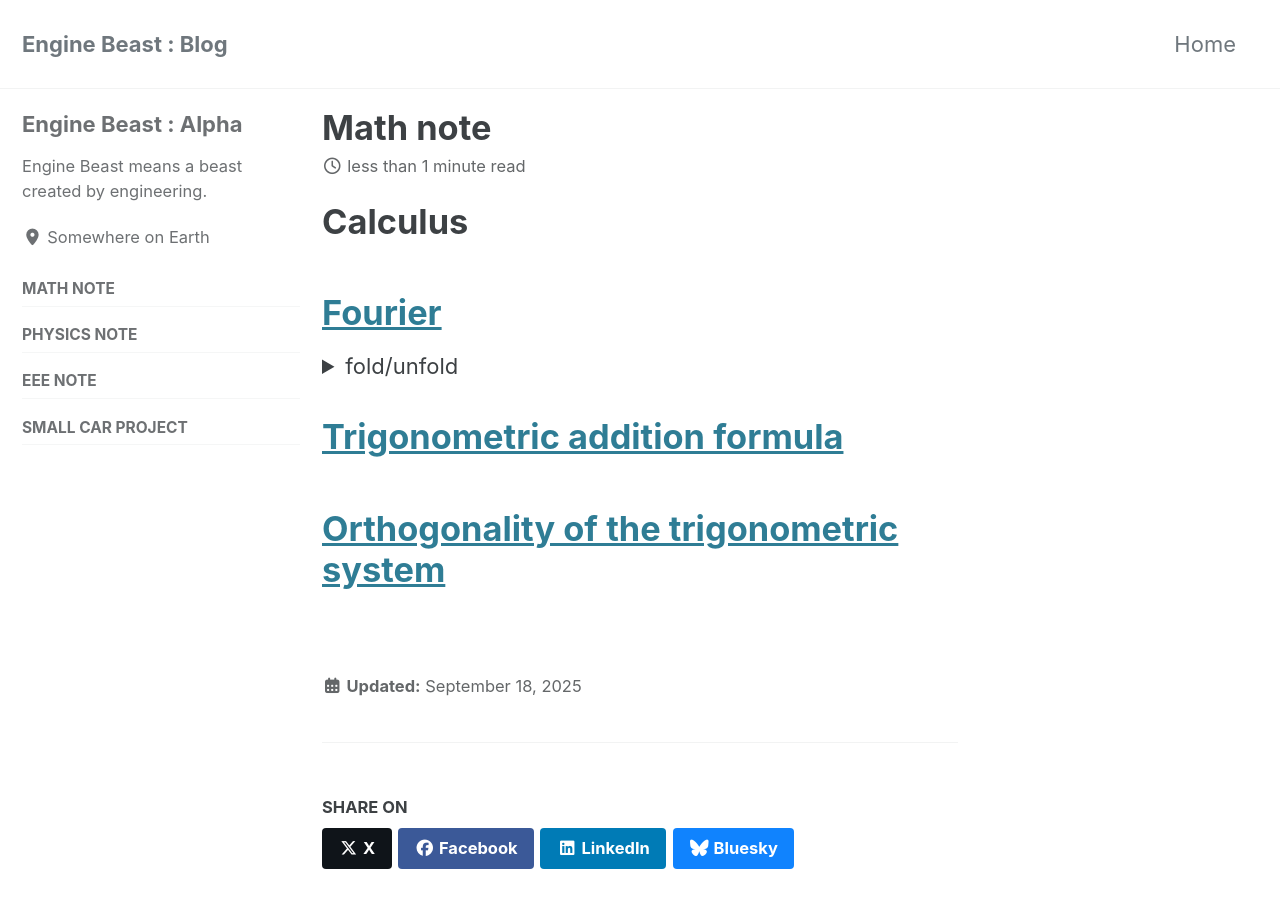
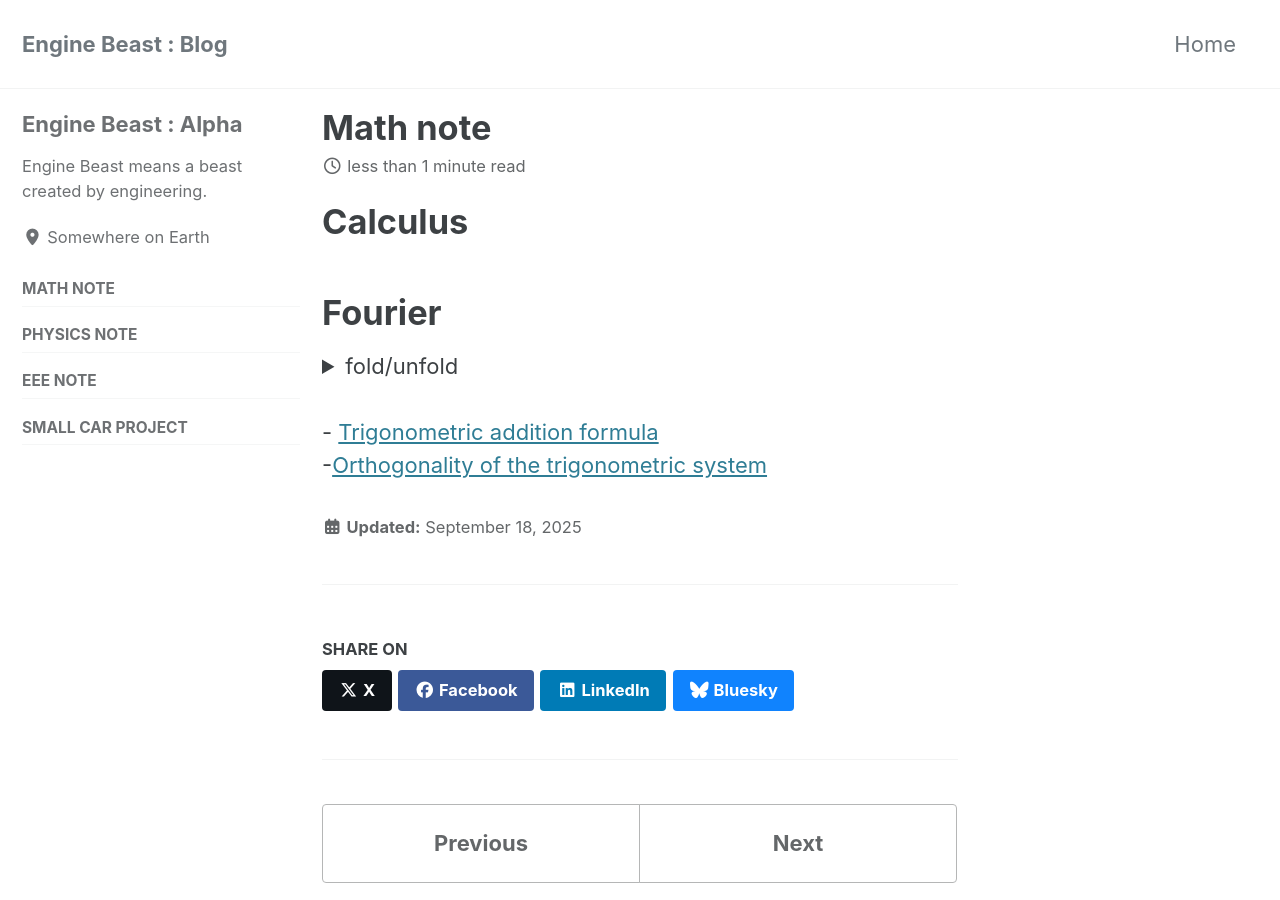
Before and after one commit to enginebeast/enginebeast.github.io, a Jekyll site: the page built from _posts/2025-09-18-math_note.html, in a window 1280 px wide and 900 px high. Built offline with Jekyll 4.4.1, drawn with Linux system fonts in a browser that asks for light colours; cached includes are drawn as plain includes.

Commit message:
Edit category

```diff
--- a/_posts/2025-09-18-math_note.html
+++ b/_posts/2025-09-18-math_note.html
@@ -4,7 +4,7 @@ title: Math note
 
 <h1>Calculus</h1><br>
 
-<h1><a href="https://enginebeast.github.io/math_note/fourier">Fourier</a></h1>
+<h1>Fourier</a></h1>
 <details>
     <summary>fold/unfold</summary>
     - <a href="https://enginebeast.github.io/math_note/2pi_fourier_series">2 Pi period Fourier series</a><br>
@@ -14,6 +14,6 @@ title: Math note
     - <a href="https://enginebeast.github.io/math_note/exponential_fourier">Exponential Fourier series</a><br>
 </details><br>
 
-<h1><a href="https://enginebeast.github.io/math_note/trigo_add/">Trigonometric addition formula</a></h1><br>
+- <a href="https://enginebeast.github.io/math_note/trigo_add/">Trigonometric addition formula</a><br>
 
-<h1><a href="https://enginebeast.github.io/math_note/orthogonal_tri">Orthogonality of the trigonometric system</a></h1><br>
+-<a href="https://enginebeast.github.io/math_note/orthogonal_tri">Orthogonality of the trigonometric system</a></h1>
```
Also changed, not shown: _data/navigation.yml (+1 -8 lines).
